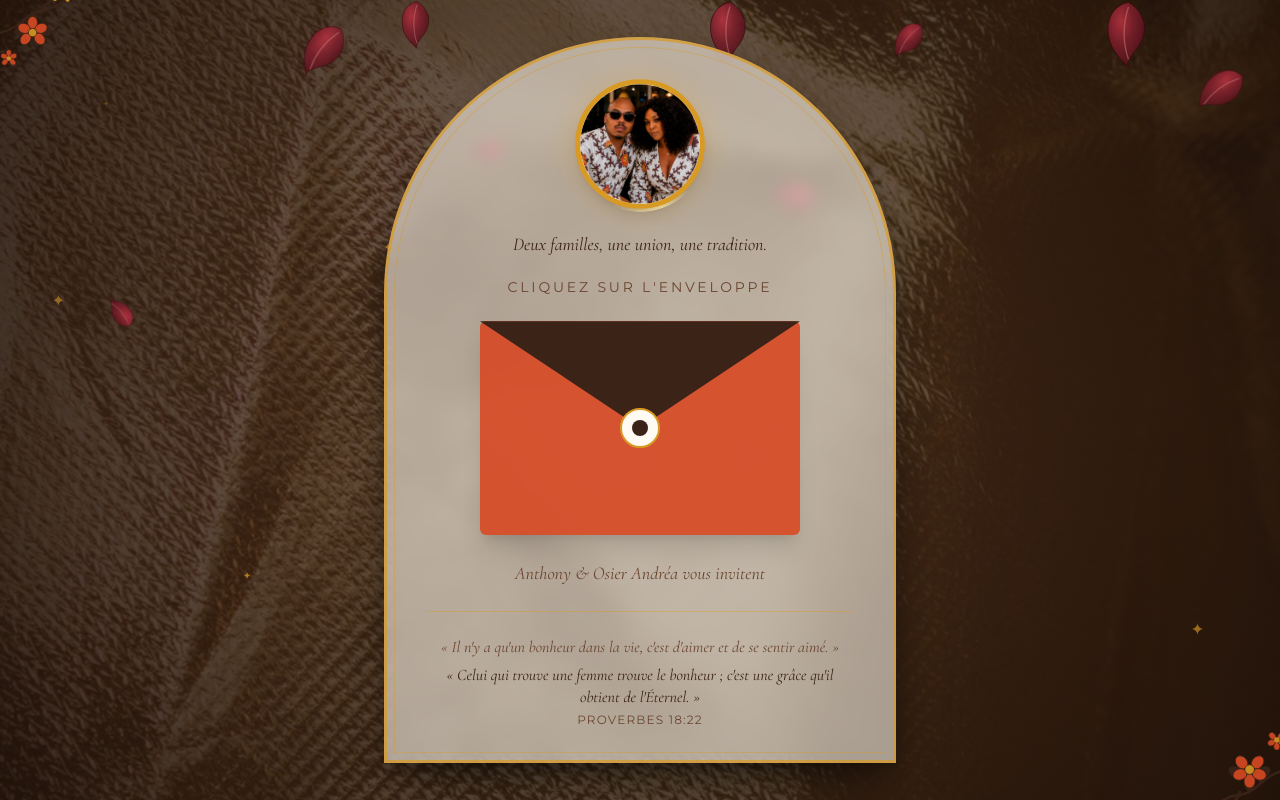
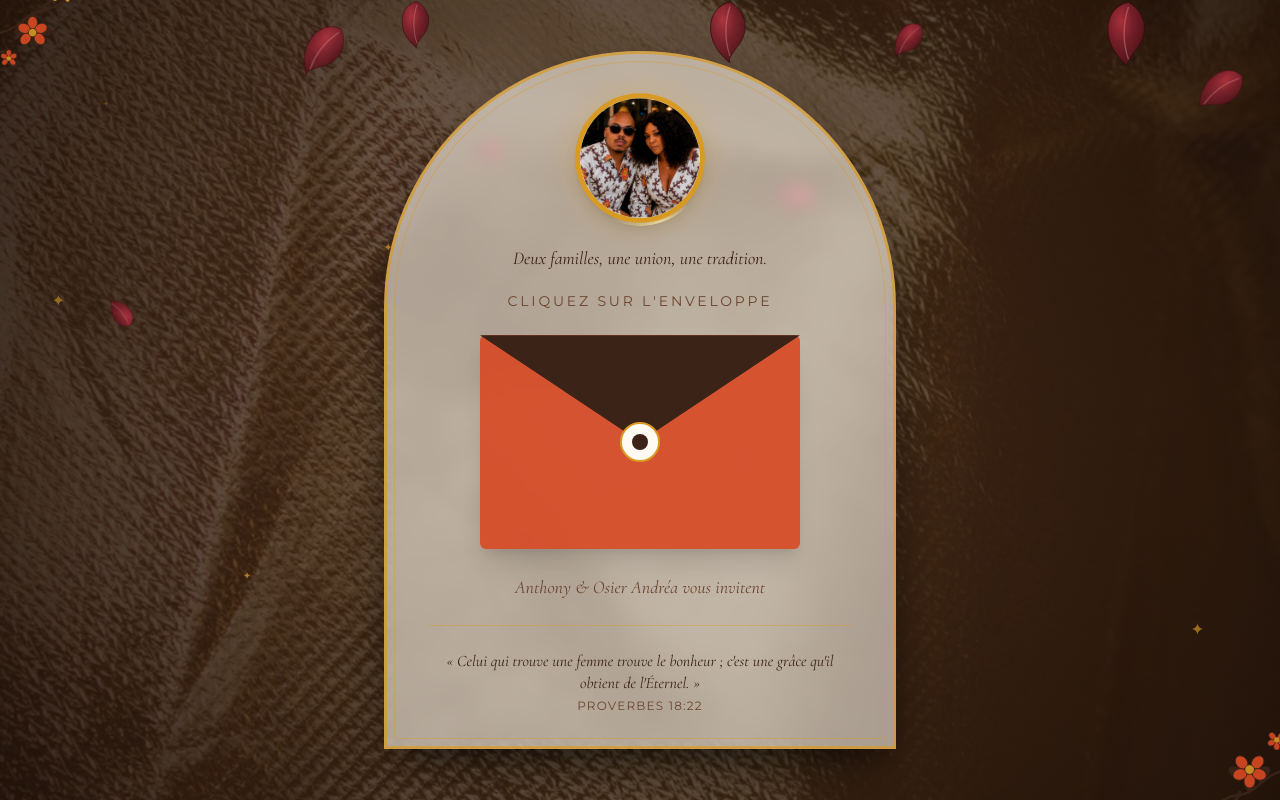
Before and after one commit to Bnfs/mariage-anthony-osier, a React (Vite) app: page / in a window 1280 px wide. Built offline with nearby package versions, Linux system fonts and the light colour scheme.

Commit message:
Retirer la première citation de la page enveloppe, garder uniquement Proverbes 18:22

```diff
--- a/src/components/Envelope.jsx
+++ b/src/components/Envelope.jsx
@@ -159,11 +159,7 @@ export default function Envelope({ onOpen }) {
         </p>
 
         <div className="mt-3 md:mt-6 pt-3 md:pt-6 border-t border-mustard/40 w-full">
-          <p className="font-display italic text-cocoa-light text-sm md:text-base text-center leading-snug">
-            « Il n&apos;y a qu&apos;un bonheur dans la vie, c&apos;est d&apos;aimer
-            et de se sentir aimé. »
-          </p>
-          <p className="mt-1.5 font-display italic text-cocoa text-sm md:text-base text-center leading-snug">
+          <p className="font-display italic text-cocoa text-sm md:text-base text-center leading-snug">
             « Celui qui trouve une femme trouve le bonheur ; c&apos;est une
             grâce qu&apos;il obtient de l&apos;Éternel. »
           </p>
```
